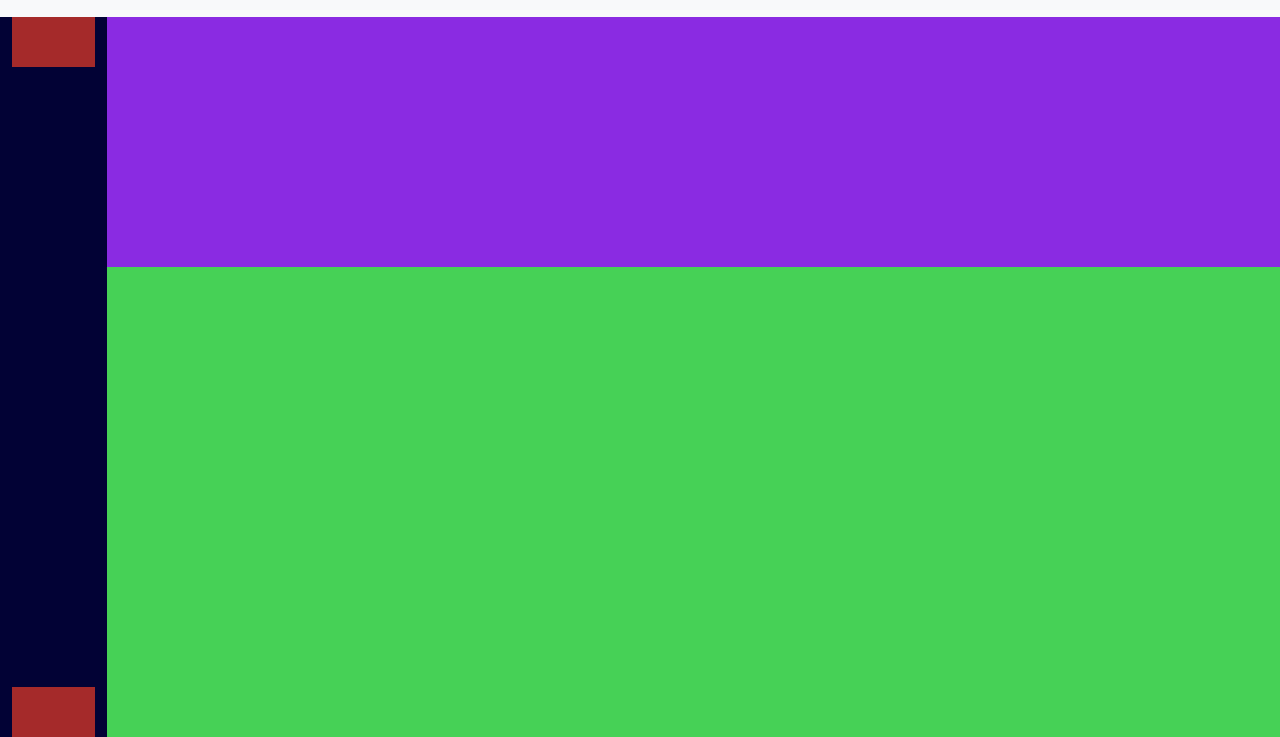
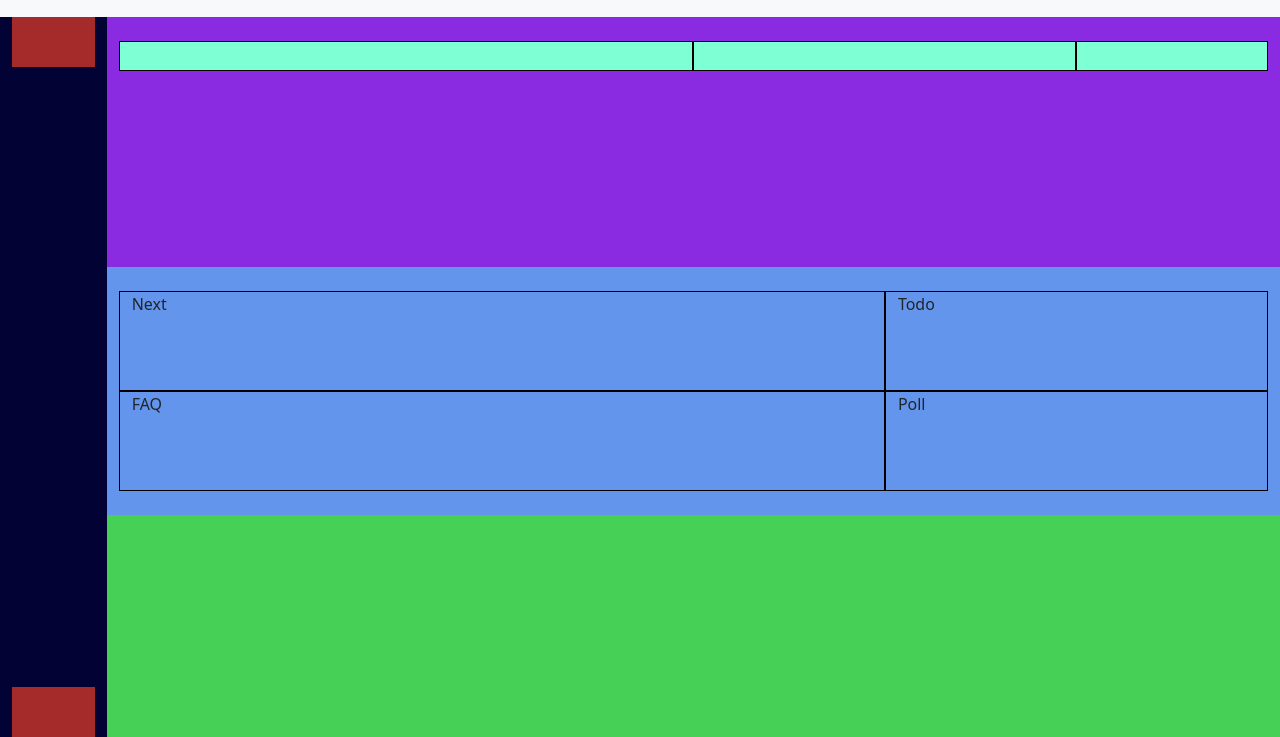
Before and after one commit to nicolofossati/html-css-bootstrap-dashboard, a plain HTML site: page index.html in a window 1280 px wide. Shown: the part 63-800 px from the top of the page. Drawn offline with nearby package versions, Linux system fonts and the light colour scheme.

Commit message:
layout main completo

```diff
--- a/css/style.css
+++ b/css/style.css
@@ -35,6 +35,18 @@
     background-color: brown;
 }
 
+.debug #ms-main-top > div{
+    height: 30px;
+    background-color: aquamarine;
+    border: solid 1px black;
+}
+
+.debug #ms-main-bottom .row > div{
+    height: 100px;
+    background-color: cornflowerblue;
+    border: solid 1px black;
+}
+
 
 /* RULES */
 header{
--- a/index.html
+++ b/index.html
@@ -65,7 +65,6 @@
         <div class="row">
             <aside class="col-2 col-md-1 d-flex flex-column flex-between justify-content-between">
                 <div class="ms-aside-top">
-
                 </div>
                 <div class="ms-aside-bottom">
 
@@ -73,8 +72,25 @@
             </aside>
 
             <div class="col-10 col-md-11 ms-main-container px-0">
-                <section id="ms-main-top"></section>
-                <section id="ms-main-bottom"></section>
+                <section id="ms-main-top" class="row p-4">
+                    <div class="col-12 col-md-4 col-lg-6"></div>
+                    <div class="col-12 col-md-4 col-lg-4"></div>
+                    <div class="col-12 col-md-4 col-lg-2"></div>
+                </section>
+                <section id="ms-main-bottom" class="row p-4">
+                    <div class="col-12 col-lg-8">
+                        <div class="row">
+                            <div class="col-12">Next</div>
+                            <div class="col-12">FAQ</div>
+                        </div>
+                    </div>
+                    <div class="col-12 col-lg-4">
+                        <div class="row">
+                            <div class="col-12">Todo</div>
+                            <div class="col-12">Poll</div>
+                        </div>
+                    </div>
+                </section>
             </div>
         </div>
     </main>
```
